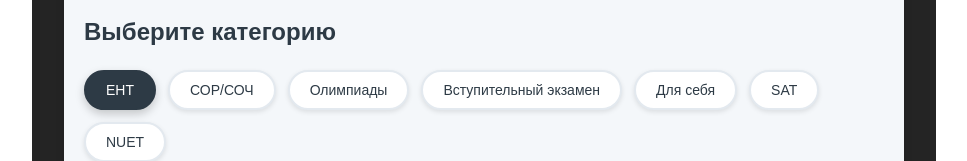
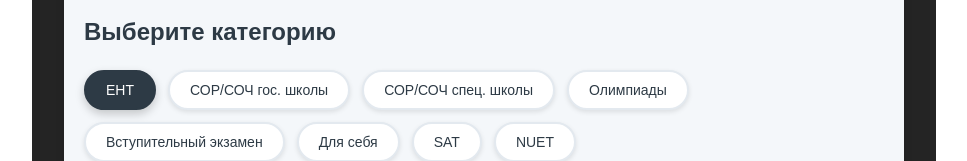
Before and after one commit to cerebrum101/Site2, a React (Vite) app: page / in a window 1280 px wide. Shown: the part 499-660 px from the top of the page, without its empty margins (156-1123 px from the left). Built offline with nearby package versions, Linux system fonts and the light colour scheme.

Commit message:
added prices v2

```diff
--- a/src/App.jsx
+++ b/src/App.jsx
@@ -12,7 +12,8 @@ function App() {
   const subjects1 =
   [
     "ЕНТ",
-    "СОР/СОЧ",
+    "СОР/СОЧ гос. школы",
+    'СОР/СОЧ спец. школы',
     "Олимпиады",
     "Вступительный экзамен",
     "Для себя",
```
